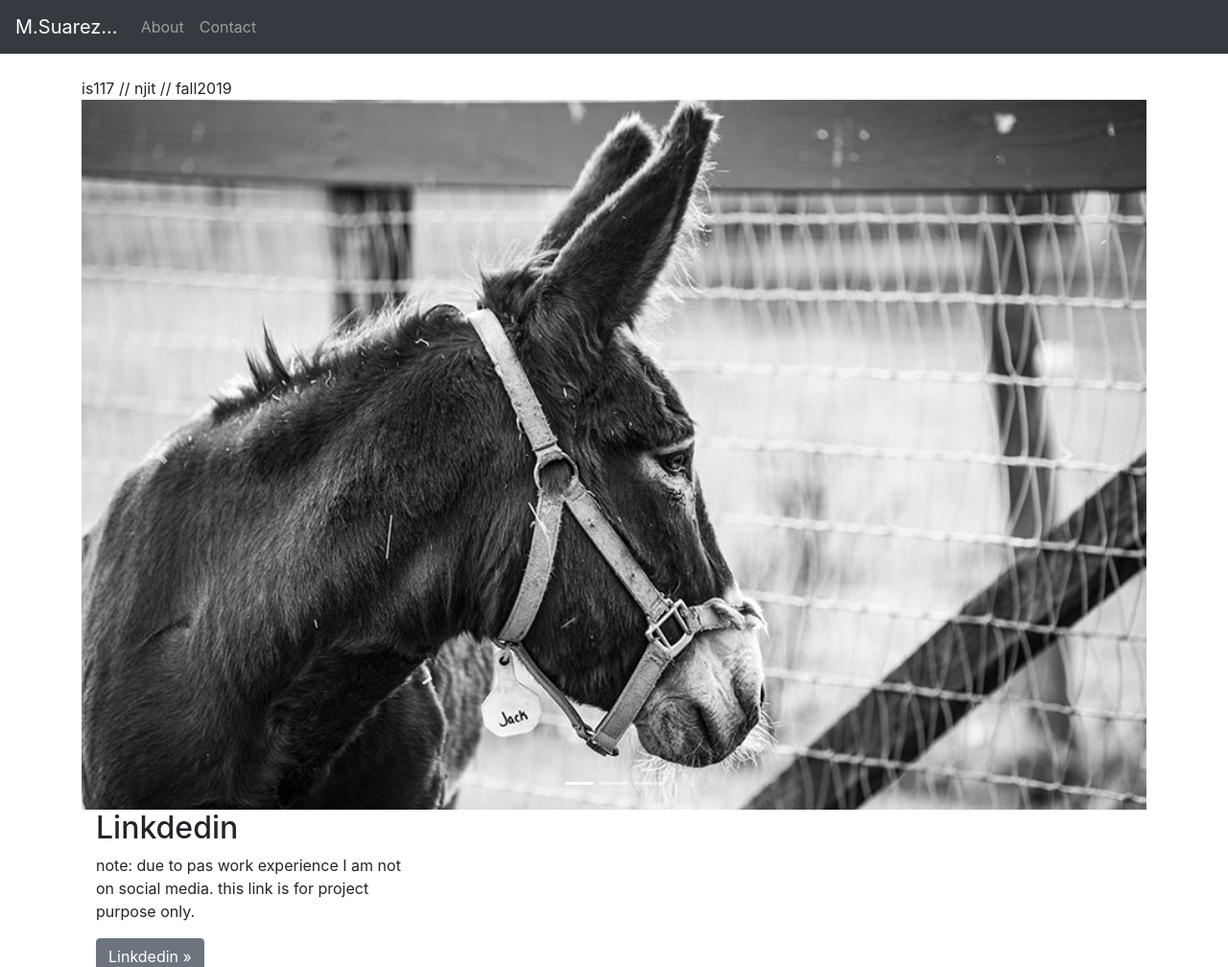
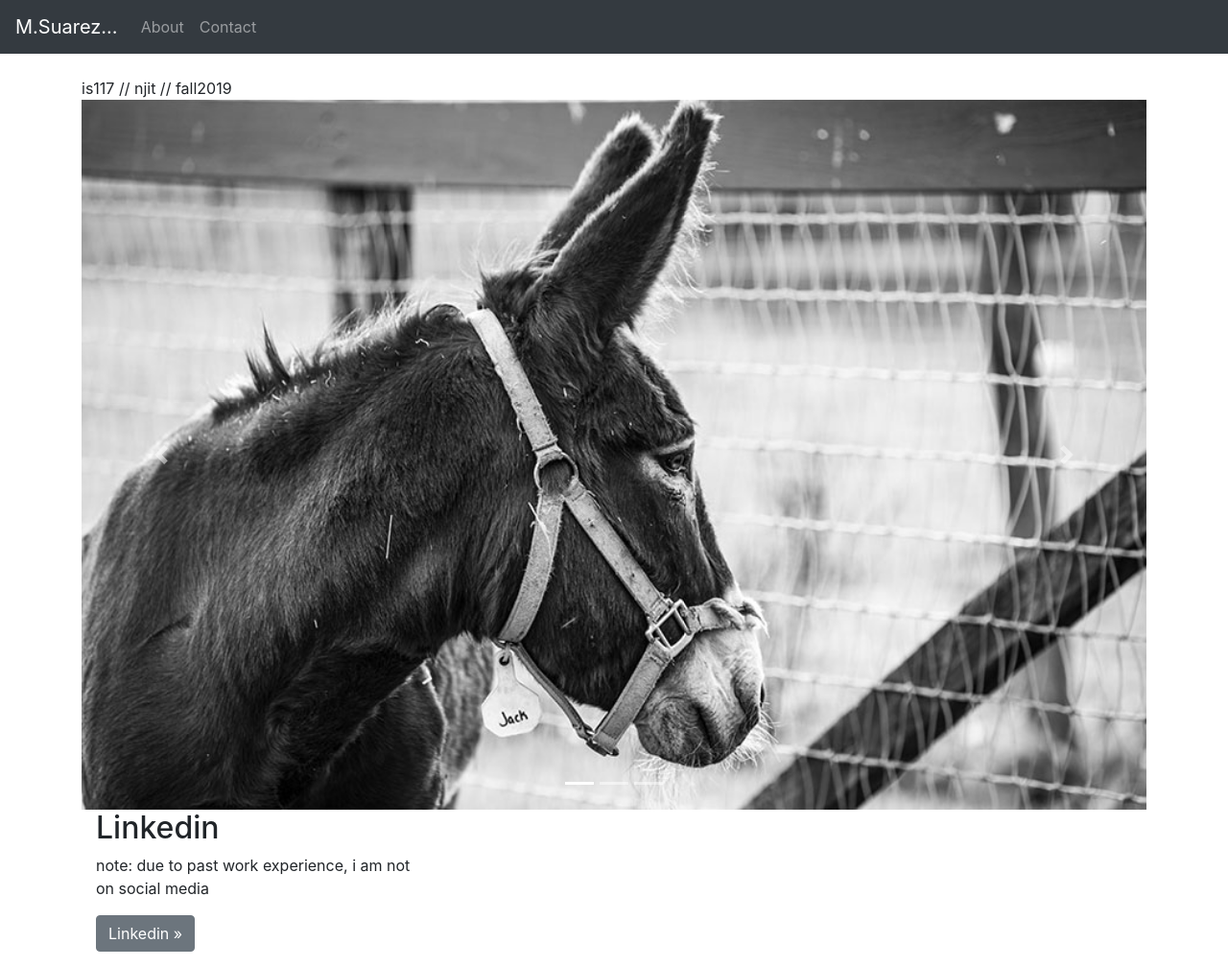
Before and after one commit to njitsuarez/njitsuarez.github.io, a Jekyll site: the page built from index.html, in a window 1280 px wide and 1305 px high. Shown: the top 1008 px of the window at 96% size. Built offline with Jekyll 4.4.1, drawn with Linux system fonts in a browser that asks for light colours; the list of posts is cut into pages by our own code; grey boxes are pictures that could not be loaded.

```diff
--- a/_includes/block1.html
+++ b/_includes/block1.html
@@ -1,6 +1,6 @@
 <div class="col-md-4">
-    <h2>Linkdedin</h2>
-    <p>note: due to pas work experience I am not on social media.
-        this link is for project purpose only. </p>
-    <p><a class="btn btn-secondary" href="http://www.linkdedin.com" role="button">Linkdedin &raquo;</a></p>
+    <h2>Linkedin</h2>
+    <p>note: due to past work experience, i am not on social media
+    </p>
+    <p><a class="btn btn-secondary" href="http://www.linkdedin.com" role="button">Linkedin &raquo;</a></p>
 </div>
```
